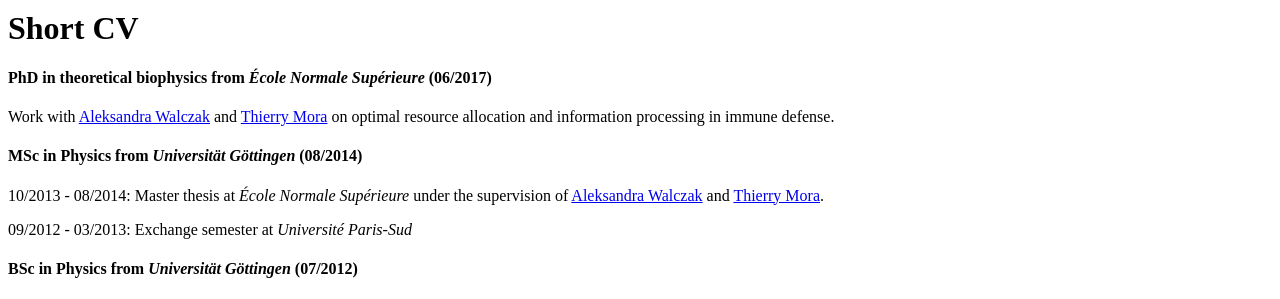
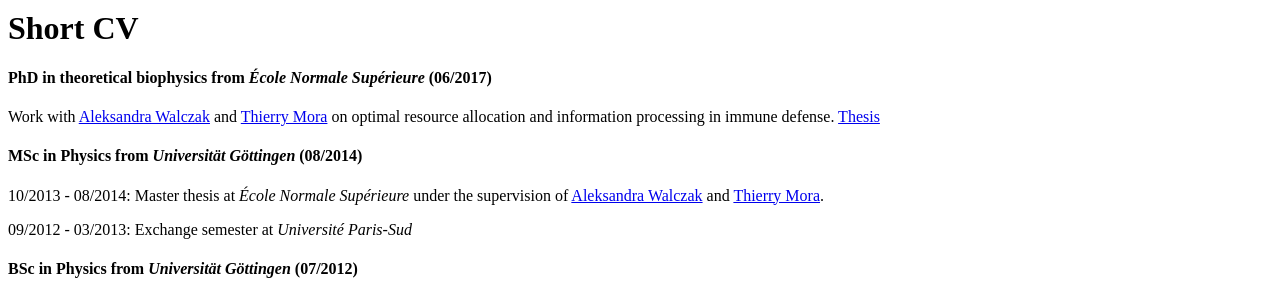
Before and after one commit to andim/andim.github.io, a Jekyll site: the page built from shortcv.md, in a window 1280 px wide. Shown: the part 177-476 px from the top of the page. Built offline with Jekyll 4.4.1, drawn with Linux system fonts in a browser that asks for light colours; nearby versions of some CDN libraries.

Commit message:
added link to thesis abstract

```diff
--- a/shortcv.md
+++ b/shortcv.md
@@ -4,7 +4,7 @@ title: Short CV
 ---
 
 #### PhD in theoretical biophysics from *École Normale Supérieure* (06/2017)
-Work with [Aleksandra Walczak](http://www.phys.ens.fr/~awalczak/) and [Thierry Mora](http://www.phys.ens.fr/~tmora/) on optimal resource allocation and information processing in immune defense.
+Work with [Aleksandra Walczak](http://www.phys.ens.fr/~awalczak/) and [Thierry Mora](http://www.phys.ens.fr/~tmora/) on optimal resource allocation and information processing in immune defense. [Thesis](http://www.theses.fr/s183895)
 
 #### MSc in Physics from *Universität Göttingen* (08/2014)
 10/2013 - 08/2014: Master thesis at *École Normale Supérieure* under the supervision of [Aleksandra Walczak](http://www.phys.ens.fr/~awalczak/) and [Thierry Mora](http://www.phys.ens.fr/~tmora/).
```
